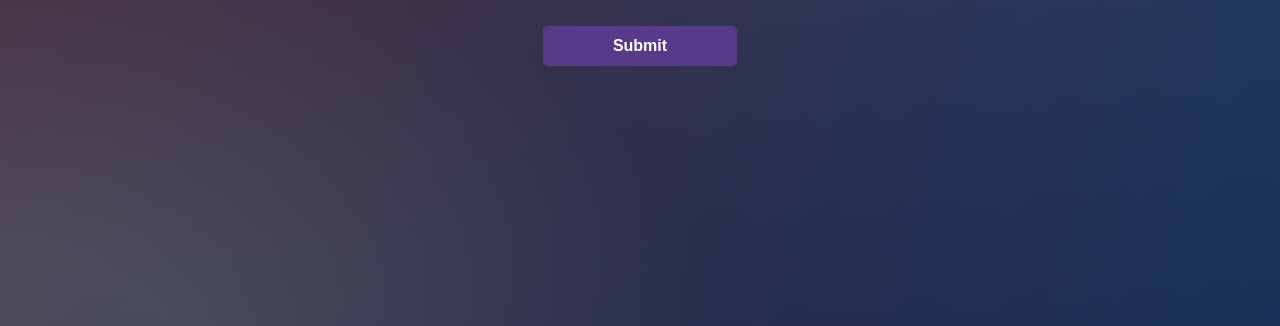
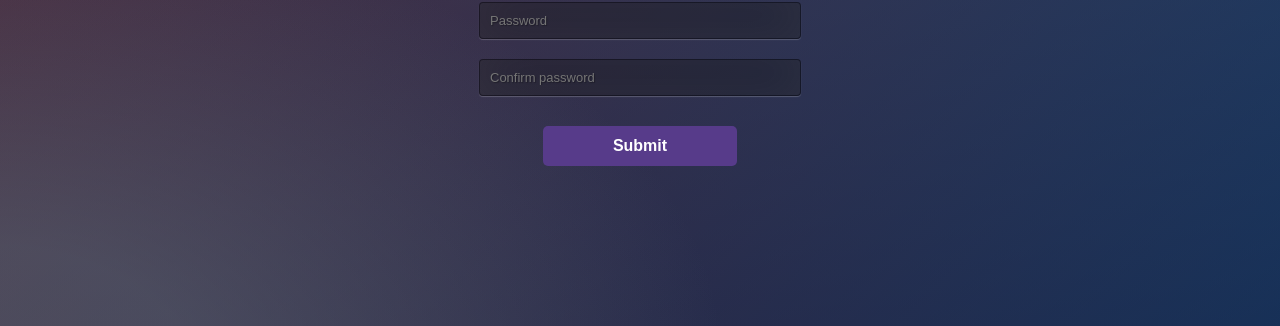
Before and after one commit to willyou/my-wave-ai-login-tdd, a React (Vite) app: page / in a window 1280 px wide. Shown: the part 438-764 px from the top of the page. Built offline with nearby package versions, Linux system fonts and the light colour scheme.

Commit message:
style: given error message color

```diff
--- a/src/App.css
+++ b/src/App.css
@@ -28,6 +28,7 @@
   height: 100vh;
   width: 100%;
 }
+
 
 .btn{
 	width: 60%;
@@ -70,12 +71,16 @@
 	transition: box-shadow .5s ease;
 }
 
+.input-half {
+  width: 40%
+}
+
+.input:focus { box-shadow: inset 0 -5px 45px rgba(100,100,100,0.4), 0 1px 1px rgba(255,255,255,0.2); }
+
 .error-wrap{
-  height: 200px;
+   color: red
 }
 
 .error {
   width: 300px;
 }
-
-.input:focus { box-shadow: inset 0 -5px 45px rgba(100,100,100,0.4), 0 1px 1px rgba(255,255,255,0.2); }
```
